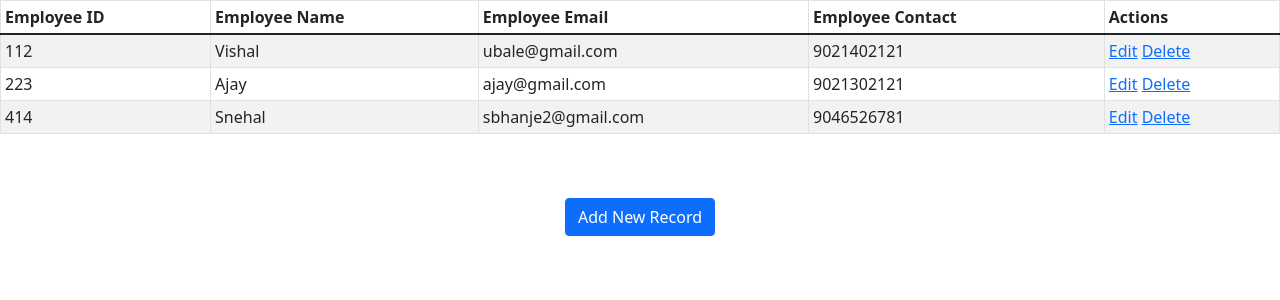
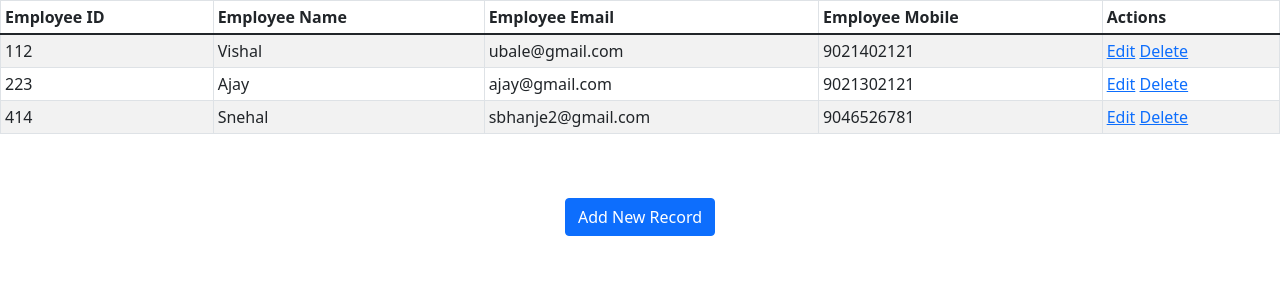
Before and after one commit to Vishal-Capgemini2121/First-Django-Application, a Django app: page /show in a window 1280 px wide. Shown: the top 300 px of the page. Run offline with Django 3.2, Linux system fonts and the light colour scheme; data comes from the database, SQL or seed files in the repository; both versions use the stored data as it was after the commit.

Commit message:
Adding files

```diff
--- a/crudexample/employee/templates/show.html
+++ b/crudexample/employee/templates/show.html
@@ -15,7 +15,7 @@
         <th>Employee ID</th>
         <th>Employee Name</th>
         <th>Employee Email</th>
-        <th>Employee Contact</th>
+        <th>Employee Mobile</th>
         <th>Actions</th>
     </tr>
     </thead>
```
Also changed, not shown: crudexample/db.sqlite3.
